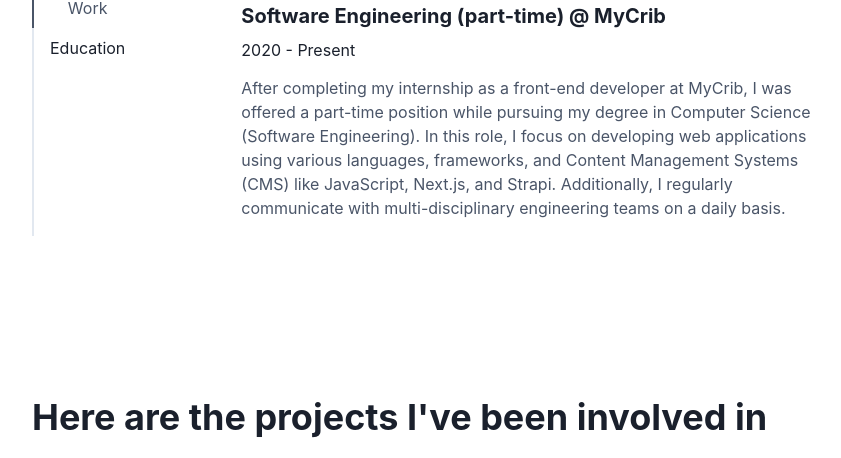
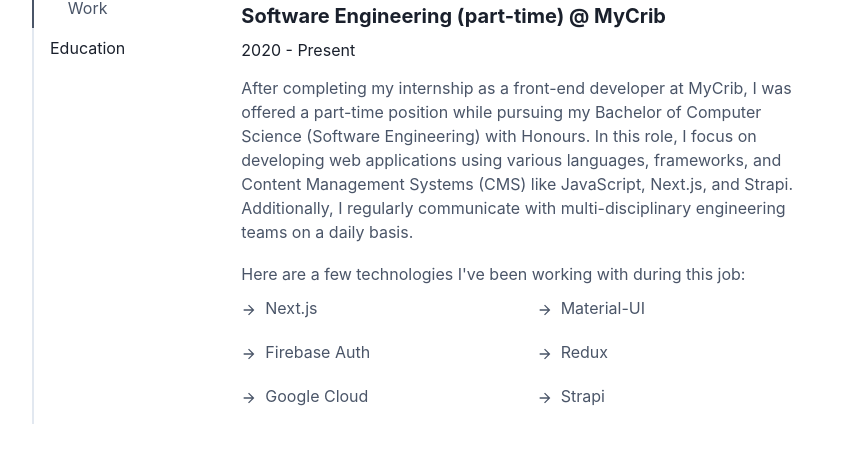
Before and after one commit to ahmadisyraf/isyrafmagic, a Next.js app: page / in a window 1280 px wide. Shown: the part 741-1199 px from the top of the page, without its empty margins (168-1009 px from the left). Built offline with nearby package versions, Linux system fonts and the light colour scheme.

Commit message:
update: add stack

```diff
--- a/screens/Home/Aboutme.js
+++ b/screens/Home/Aboutme.js
@@ -8,7 +8,12 @@
   TabPanel,
   TabPanels,
   Stack,
+  List,
+  ListIcon,
+  Grid,
+  ListItem,
 } from "@chakra-ui/react";
+import { ArrowForwardIcon } from "@chakra-ui/icons";
 
 const AboutmeScreen = ({ isMobile, aboutMeRef }) => {
   return (
@@ -25,9 +30,9 @@
             <Tab>Education</Tab>
           </TabList>
 
-          <TabPanels mt={isMobile? 5 : 0 }>
+          <TabPanels mt={isMobile ? 5 : 0}>
             <TabPanel px={0}>
-              <Box height={"100%"} px={isMobile? 0 : 100}>
+              <Box height={"100%"} px={isMobile ? 0 : 100}>
                 <Stack spacing={"10px"} direction={"column"}>
                   <Heading size={"md"}>
                     Software Engineering (part-time) @ MyCrib
@@ -36,18 +41,51 @@
                   <Text color={"gray.600"} mt={1}>
                     After completing my internship as a front-end developer at
                     MyCrib, I was offered a part-time position while pursuing my
-                    degree in Computer Science (Software Engineering). In this
-                    role, I focus on developing web applications using various
-                    languages, frameworks, and Content Management Systems (CMS)
-                    like JavaScript, Next.js, and Strapi. Additionally, I
-                    regularly communicate with multi-disciplinary engineering
-                    teams on a daily basis.
+                    Bachelor of Computer Science (Software Engineering) with
+                    Honours. In this role, I focus on developing web
+                    applications using various languages, frameworks, and
+                    Content Management Systems (CMS) like JavaScript, Next.js,
+                    and Strapi. Additionally, I regularly communicate with
+                    multi-disciplinary engineering teams on a daily basis.
                   </Text>
+                  <Text color={"gray.600"} mt={2}>
+                    Here are a few technologies I&apos;ve been working with
+                    during this job:
+                  </Text>
+                  <List spacing={3}>
+                    <Grid templateColumns="repeat(2, 1fr)" gap={5} color={"gray.600"}>
+                      <ListItem>
+                        <ListIcon as={ArrowForwardIcon} color="gray.600" />
+                        Next.js
+                      </ListItem>
+                      <ListItem>
+                        <ListIcon as={ArrowForwardIcon} color="gray.600" />
+                        Material-UI
+                      </ListItem>
+                      <ListItem>
+                        <ListIcon as={ArrowForwardIcon} color="gray.600" />
+                        Firebase Auth
+                      </ListItem>
+                      {/* You can also use custom icons from react-icons */}
+                      <ListItem>
+                        <ListIcon as={ArrowForwardIcon} color="gray.600" />
+                        Redux
+                      </ListItem>{" "}
+                      <ListItem>
+                        <ListIcon as={ArrowForwardIcon} color="gray.600" />
+                        Google Cloud
+                      </ListItem>
+                      <ListItem>
+                        <ListIcon as={ArrowForwardIcon} color="gray.600" />
+                        Strapi
+                      </ListItem>
+                    </Grid>
+                  </List>
                 </Stack>
               </Box>
             </TabPanel>
             <TabPanel px={0}>
-              <Box height={"100%"} px={isMobile? 0 : 100}>
+              <Box height={"100%"} px={isMobile ? 0 : 100}>
                 <Stack spacing={"10px"} direction={"column"}>
                   <Heading size={"md"}>Education Journey</Heading>
                   <Text size={"sm"}>2011 - Present</Text>
--- a/screens/Home/Work.js
+++ b/screens/Home/Work.js
@@ -26,9 +26,8 @@
       </Box>
       <Stack direction={isMobile ? "column" : "row"} spacing={isMobile ? 8 : 4}>
         {works.map((work, index) => (
-          <Link href={work.url}>
+          <Link href={work.url} key={index}>
             <Card
-              key={index}
               variant="outline"
               position={"relative"}
               maxW={500}
```
